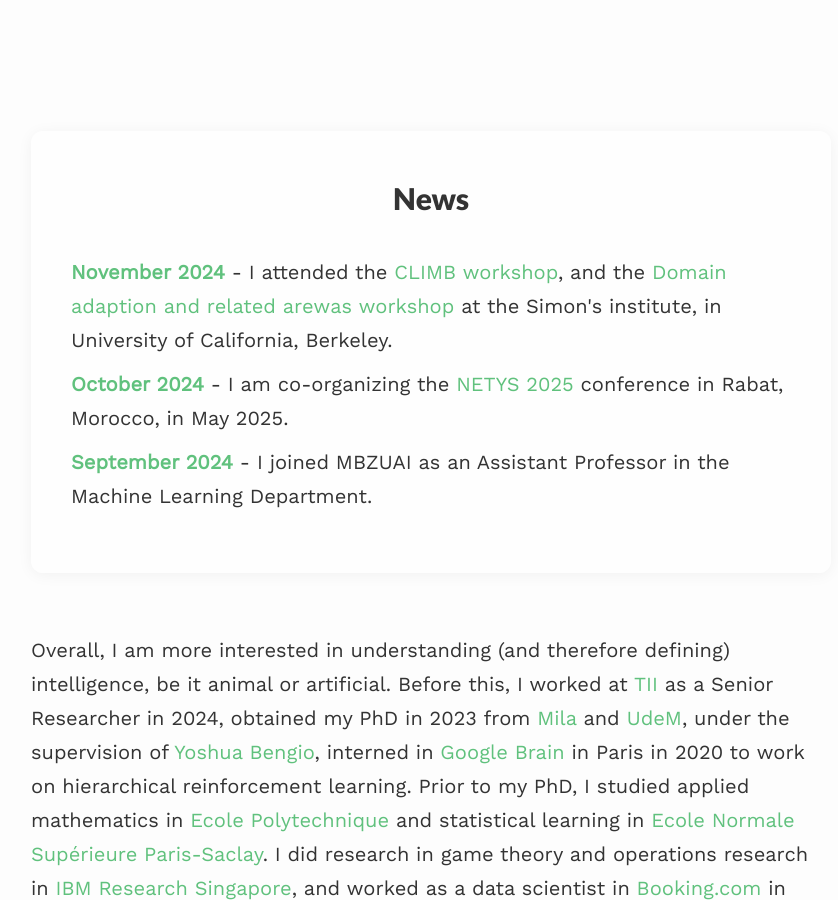
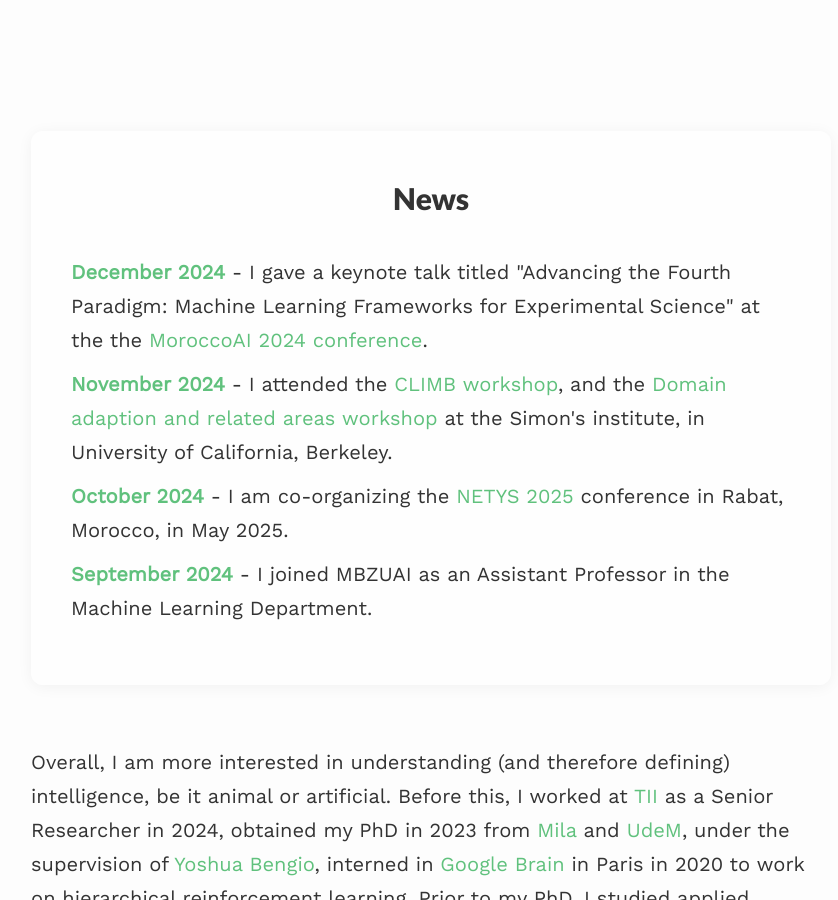
Before and after one commit to saleml/saleml.github.io, a Jekyll site: the page built from index.md, in a window 1280 px wide and 900 px high, scrolled down 1161 px. Shown: the whole window, without its empty margins (209-1047 px from the left). Built offline with Jekyll 4.4.1, drawn with Linux system fonts in a browser that asks for light colours; nearby versions of some CDN libraries.

Commit message:
Update index.md

```diff
--- a/index.md
+++ b/index.md
@@ -35,7 +35,8 @@
 <div class="news" style="margin-top: 2em;">
 <h2>News</h2>
 <ul>
-  <li><span class="news-date">November 2024</span> - I attended the <a href="https://climb.berkeley.edu/climb-workshop/">CLIMB workshop</a>, and the <a href="https://simons.berkeley.edu/workshops/domain-adaptation-related-areas" target="_blank">Domain adaption and related arewas workshop</a> at the Simon's institute, in University of California, Berkeley.</li>
+  <li><span class="news-date">December 2024</span> - I gave a keynote talk titled "Advancing the Fourth Paradigm: Machine Learning Frameworks for Experimental Science" at the  the <a href="https://morocco.ai/events/conferences/MoroccoAI-Conference-2024/index.html">MoroccoAI 2024 conference</a>.</li>
+  <li><span class="news-date">November 2024</span> - I attended the <a href="https://climb.berkeley.edu/climb-workshop/">CLIMB workshop</a>, and the <a href="https://simons.berkeley.edu/workshops/domain-adaptation-related-areas" target="_blank">Domain adaption and related areas workshop</a> at the Simon's institute, in University of California, Berkeley.</li>
   <li><span class="news-date">October 2024</span> - I am co-organizing the <a href="https://netys.org/" target="_blank">NETYS 2025</a> conference in Rabat, Morocco, in May 2025.</li>
   <li><span class="news-date">September 2024</span> - I joined MBZUAI as an Assistant Professor in the Machine Learning Department.</li>
 </ul>
```
